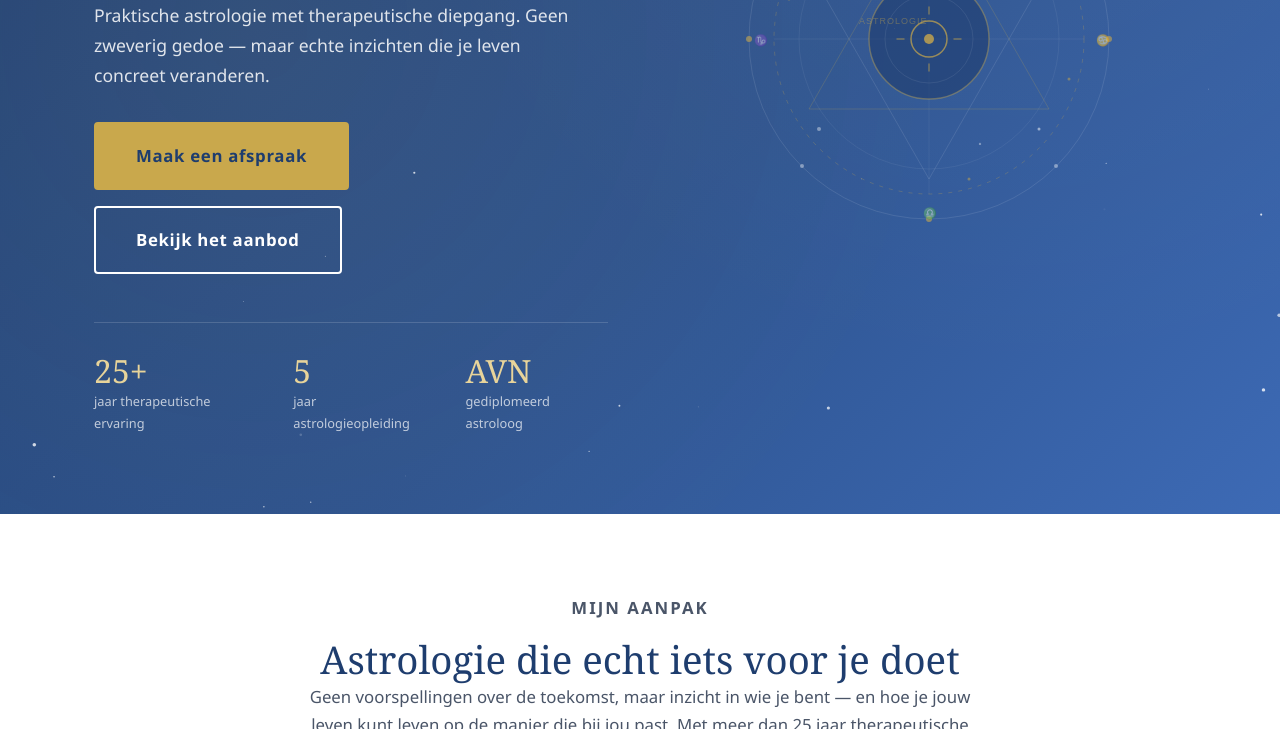
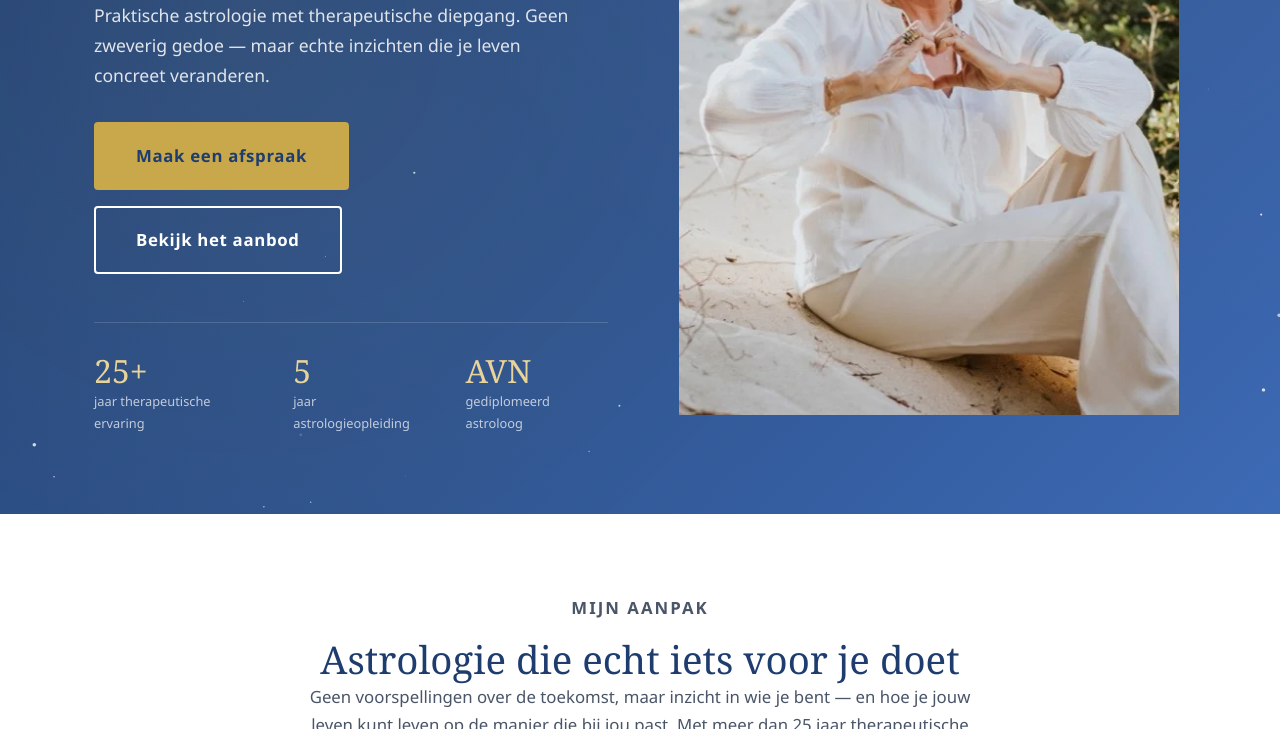
Before and after one commit to hansleemans-commits/astro-beata, a plain HTML site: page index.html in a window 1280 px wide. Shown: the part 523-1252 px from the top of the page. Drawn offline with Linux system fonts and the light colour scheme.

Commit message:
Add Beata's profile photo to homepage and update over-beata page

```diff
--- a/index.html
+++ b/index.html
@@ -71,53 +71,10 @@
       </div>
     </div>
     <div class="hero-afbeelding">
-      <svg class="hero-cirkel" viewBox="0 0 380 380" fill="none" xmlns="http://www.w3.org/2000/svg">
-        <!-- Buitenste ring -->
-        <circle cx="190" cy="190" r="180" stroke="rgba(255,255,255,0.1)" stroke-width="1"/>
-        <circle cx="190" cy="190" r="155" stroke="rgba(201,168,76,0.25)" stroke-width="1" stroke-dasharray="4 6"/>
-        <circle cx="190" cy="190" r="130" stroke="rgba(255,255,255,0.06)" stroke-width="1"/>
-        <!-- Sterrenbeelden stippen -->
-        <circle cx="190" cy="10" r="3" fill="rgba(201,168,76,0.6)"/>
-        <circle cx="370" cy="190" r="3" fill="rgba(201,168,76,0.6)"/>
-        <circle cx="190" cy="370" r="3" fill="rgba(201,168,76,0.6)"/>
-        <circle cx="10" cy="190" r="3" fill="rgba(201,168,76,0.6)"/>
-        <circle cx="317" cy="63" r="2" fill="rgba(255,255,255,0.4)"/>
-        <circle cx="317" cy="317" r="2" fill="rgba(255,255,255,0.4)"/>
-        <circle cx="63" cy="317" r="2" fill="rgba(255,255,255,0.4)"/>
-        <circle cx="63" cy="63" r="2" fill="rgba(255,255,255,0.4)"/>
-        <!-- Kruis assen -->
-        <line x1="190" y1="35" x2="190" y2="345" stroke="rgba(255,255,255,0.06)" stroke-width="1"/>
-        <line x1="35" y1="190" x2="345" y2="190" stroke="rgba(255,255,255,0.06)" stroke-width="1"/>
-        <!-- Horoscoop-driehoeken -->
-        <polygon points="190,50 310,260 70,260" stroke="rgba(201,168,76,0.2)" stroke-width="1" fill="none"/>
-        <polygon points="190,330 70,120 310,120" stroke="rgba(255,255,255,0.1)" stroke-width="1" fill="none"/>
-        <!-- Centraal symbool -->
-        <circle cx="190" cy="190" r="60" fill="rgba(30,61,110,0.6)" stroke="rgba(201,168,76,0.4)" stroke-width="1.5"/>
-        <circle cx="190" cy="190" r="44" fill="none" stroke="rgba(255,255,255,0.08)" stroke-width="1"/>
-        <!-- Zon symbool in midden -->
-        <circle cx="190" cy="190" r="18" fill="none" stroke="rgba(201,168,76,0.7)" stroke-width="1.5"/>
-        <circle cx="190" cy="190" r="5" fill="rgba(201,168,76,0.8)"/>
-        <!-- Zonnestralen -->
-        <line x1="190" y1="165" x2="190" y2="158" stroke="rgba(201,168,76,0.5)" stroke-width="1.5" stroke-linecap="round"/>
-        <line x1="190" y1="215" x2="190" y2="222" stroke="rgba(201,168,76,0.5)" stroke-width="1.5" stroke-linecap="round"/>
-        <line x1="165" y1="190" x2="158" y2="190" stroke="rgba(201,168,76,0.5)" stroke-width="1.5" stroke-linecap="round"/>
-        <line x1="215" y1="190" x2="222" y2="190" stroke="rgba(201,168,76,0.5)" stroke-width="1.5" stroke-linecap="round"/>
-        <!-- Kleine sterren -->
-        <circle cx="100" cy="80" r="2" fill="rgba(255,255,255,0.5)"/>
-        <circle cx="280" cy="80" r="1.5" fill="rgba(255,255,255,0.4)"/>
-        <circle cx="80" cy="280" r="2" fill="rgba(255,255,255,0.4)"/>
-        <circle cx="300" cy="280" r="1.5" fill="rgba(255,255,255,0.5)"/>
-        <circle cx="150" cy="50" r="1.5" fill="rgba(201,168,76,0.5)"/>
-        <circle cx="230" cy="330" r="1.5" fill="rgba(201,168,76,0.5)"/>
-        <circle cx="50" cy="150" r="1.5" fill="rgba(201,168,76,0.5)"/>
-        <circle cx="330" cy="230" r="1.5" fill="rgba(201,168,76,0.5)"/>
-        <!-- Dierenriemtekens als tekst -->
-        <text x="184" y="26" font-size="11" fill="rgba(255,255,255,0.5)" font-family="serif">♈</text>
-        <text x="184" y="368" font-size="11" fill="rgba(255,255,255,0.5)" font-family="serif">♎</text>
-        <text x="357" y="195" font-size="11" fill="rgba(255,255,255,0.5)" font-family="serif">♋</text>
-        <text x="15" y="195" font-size="11" fill="rgba(255,255,255,0.5)" font-family="serif">♑</text>
-        <text x="120" y="175" font-size="9" fill="rgba(201,168,76,0.4)" font-family="sans-serif" letter-spacing="1">ASTROLOGIE</text>
-      </svg>
+      <picture>
+        <source type="image/webp" srcset="images/beata-home-480.webp 480w, images/beata-home-768.webp 768w, images/beata-home-1024.webp 1024w" sizes="(max-width: 640px) 100vw, 50vw">
+        <img src="images/beata-home-768.jpg" srcset="images/beata-home-480.jpg 480w, images/beata-home-768.jpg 768w, images/beata-home-1024.jpg 1024w" sizes="(max-width: 640px) 100vw, 50vw" width="500" height="625" alt="Beata van Etten, erkend astroloog" loading="lazy" decoding="async">
+      </picture>
     </div>
   </div>
 </section>
```
Also changed, not shown: images/beata-1024.jpg, images/beata-1024.webp, images/beata-480.jpg, images/beata-480.webp, images/beata-768.jpg, images/beata-768.webp, images/beata-home-1024.jpg (added), images/beata-home-1024.webp (added), images/beata-home-480.jpg (added), images/beata-home-480.webp (added), images/beata-home-768.jpg (added), images/beata-home-768.webp (added).
